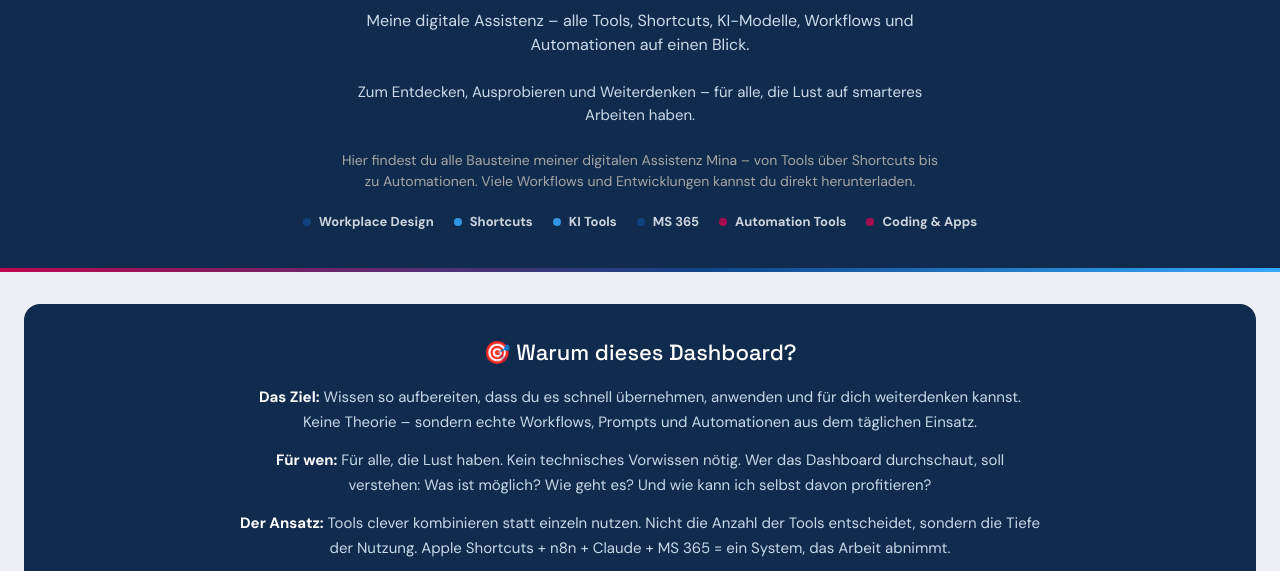
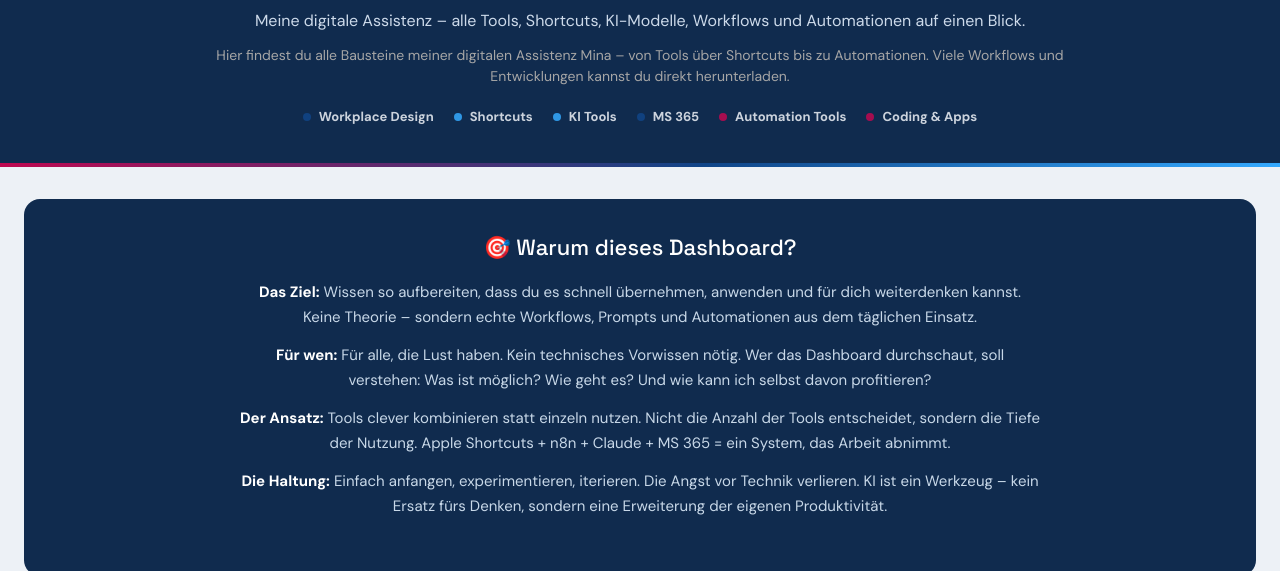
Before and after one commit to christoph-digital/ch-digital-assistent, a website: page public/index.html in a window 1280 px wide. Shown: the part 160-731 px from the top of the page. Drawn offline with Linux system fonts and the light colour scheme.

Commit message:
Remove middle sentence, widen hero text to 900px
Co-Authored-By: Claude Opus 4.5 <noreply@anthropic.com>

```diff
--- a/public/index.html
+++ b/public/index.html
@@ -374,9 +374,8 @@
     <span>Mina</span>
   </div>
   <h1>CH Digitale Assistenz</h1>
-  <p>Meine digitale Assistenz – alle Tools, Shortcuts, KI-Modelle, Workflows und Automationen auf einen Blick.</p>
-  <p style="font-size: 15px; color: var(--silver-dark); margin-top: 12px;">Zum Entdecken, Ausprobieren und Weiterdenken – für alle, die Lust auf smarteres Arbeiten haben.</p>
-  <p style="font-size: 14px; color: var(--light-grey); margin-top: 8px; margin-bottom: 20px;">Hier findest du alle Bausteine meiner digitalen Assistenz Mina – von Tools über Shortcuts bis zu Automationen. Viele Workflows und Entwicklungen kannst du direkt herunterladen.</p>
+  <p style="max-width: 900px; margin: 0 auto 12px;">Meine digitale Assistenz – alle Tools, Shortcuts, KI-Modelle, Workflows und Automationen auf einen Blick.</p>
+  <p style="font-size: 14px; color: var(--light-grey); max-width: 900px; margin: 0 auto 20px;">Hier findest du alle Bausteine meiner digitalen Assistenz Mina – von Tools über Shortcuts bis zu Automationen. Viele Workflows und Entwicklungen kannst du direkt herunterladen.</p>
   <div class="legend">
     <span class="legend-item"><span class="legend-dot" style="background:var(--marine-blue)"></span> Workplace Design</span>
     <span class="legend-item"><span class="legend-dot" style="background:var(--sky-blue)"></span> Shortcuts</span>
```
